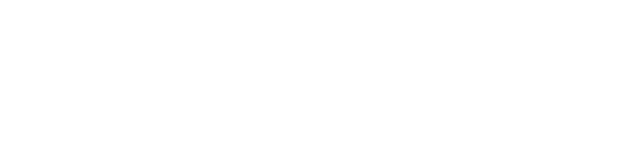
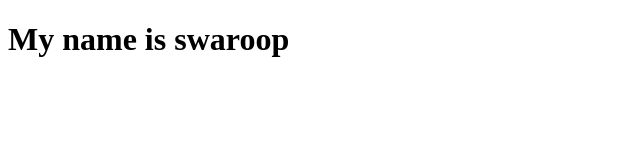
Before and after one commit to swaroop1512/demo1, a plain HTML site: page index.html in a window 1280 px wide. Shown: the whole page, without its empty margins (0-640 px from the left). Drawn offline with Linux system fonts and the light colour scheme.

Commit message:
changes made

```diff
--- a/index.html
+++ b/index.html
@@ -6,6 +6,6 @@
     <title>GIT command</title>
 </head>
 <body>
-
+    <h1>My name is swaroop</h1>
 </body>
 </html>
```
